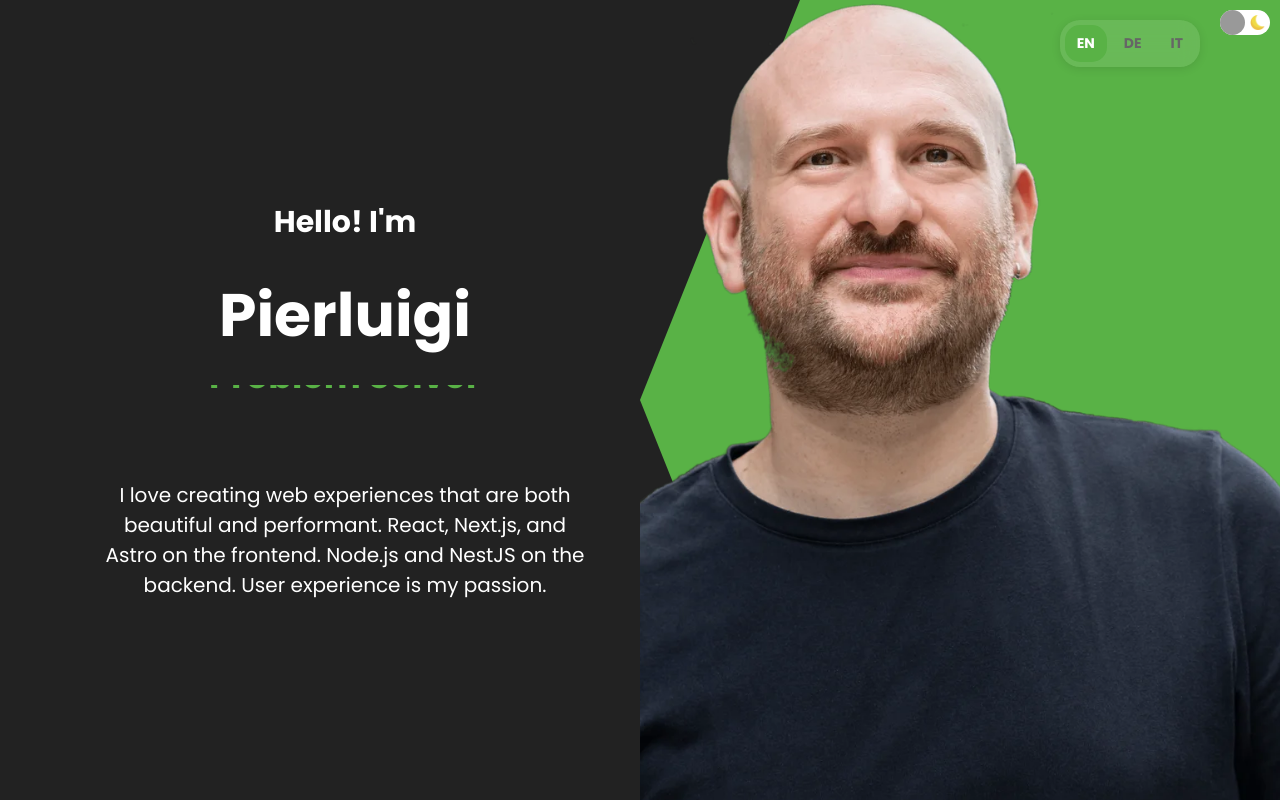
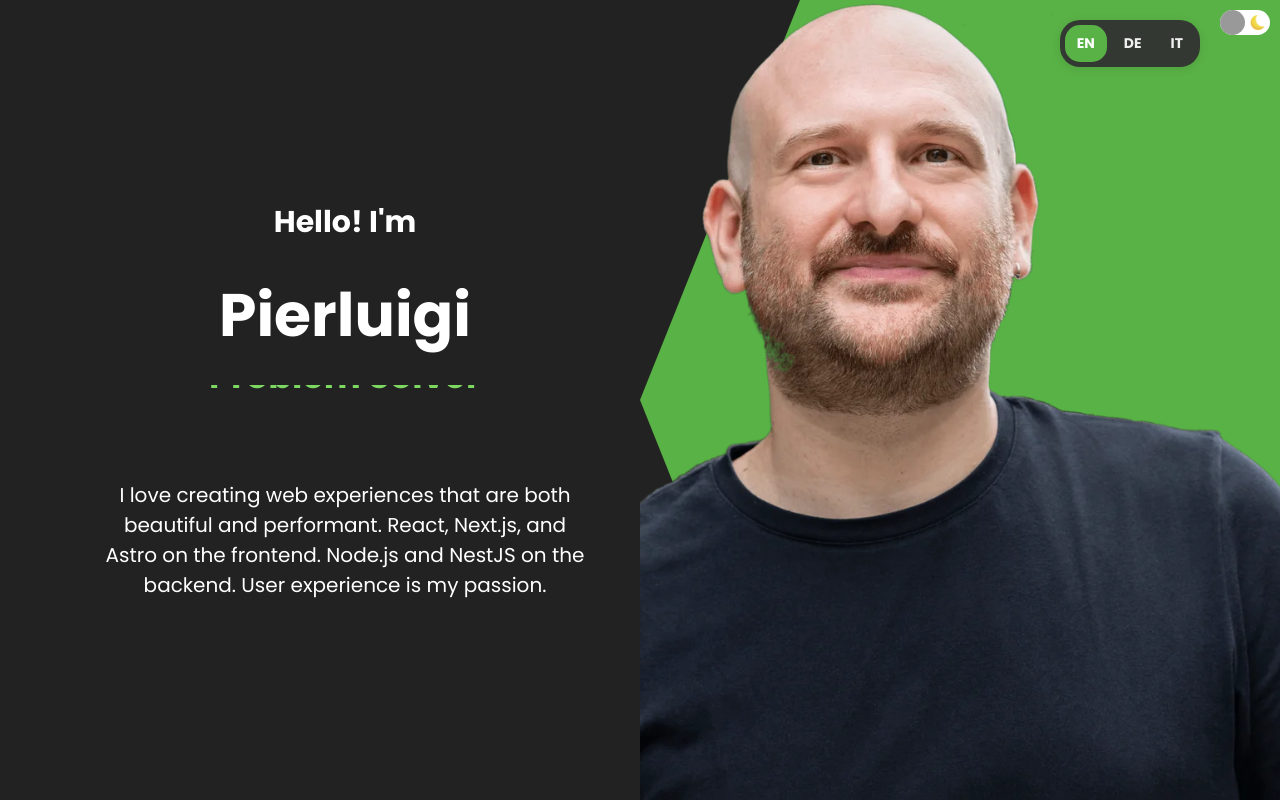
Before and after one commit to Pierluigi10/Portfolio_React, a React (Vite) app: page / in a window 1280 px wide. Shown: the top 800 px of the page. Built offline with nearby package versions, Linux system fonts and the light colour scheme.

Commit message:
fix accessibility issues and improve color contrast

```diff
--- a/src/components/intro/Intro.tsx
+++ b/src/components/intro/Intro.tsx
@@ -1,14 +1,23 @@
-import React from "react";
+import { useContext } from "react";
 import { useTranslation } from "react-i18next";
+import { ThemeContext } from "../../context";
 import "./intro.scss";
 import MeWebP from "../../images/me-min.webp";
 import MePNG from "../../images/me-min.png";
 
 function Intro() {
   const { t } = useTranslation();
+  const theme = useContext(ThemeContext);
+
+  if (!theme) {
+    throw new Error("Intro must be used within ThemeProvider");
+  }
 
   return (
-    <section className="intro" aria-label="Introduction">
+    <section
+      className={`intro ${theme.state.darkMode ? "dark-mode" : ""}`}
+      aria-label="Introduction"
+    >
       <div className="i_left">
         <div className="i_left_wrapper">
           <h2 className="i_intro">{t("intro.greeting")}</h2>
--- a/src/components/intro/intro.scss
+++ b/src/components/intro/intro.scss
@@ -50,7 +50,7 @@
             height: 40px;
             font-size: 18px;
             font-weight: bold;
-            color: #59b246;
+            color: #2d7a1f;
             display: flex;
             align-items: center;
             justify-content: center;
@@ -64,6 +64,20 @@
         font-weight: normal;
         margin-top: 15px;
         line-height: 1.4;
+      }
+    }
+  }
+
+  &.dark-mode {
+    .i_left {
+      .i_left_wrapper {
+        .i_title {
+          .i_title_wrapper {
+            .i_title_item {
+              color: #7dd862;
+            }
+          }
+        }
       }
     }
   }
--- a/src/components/languageSwitcher/LanguageSwitcher.tsx
+++ b/src/components/languageSwitcher/LanguageSwitcher.tsx
@@ -1,5 +1,6 @@
-import React from "react";
+import { useContext } from "react";
 import { useTranslation } from "react-i18next";
+import { ThemeContext } from "../../context";
 import "./languageSwitcher.scss";
 
 const languages = [
@@ -10,13 +11,22 @@ const languages = [
 
 function LanguageSwitcher() {
   const { i18n } = useTranslation();
+  const theme = useContext(ThemeContext);
+
+  if (!theme) {
+    throw new Error("LanguageSwitcher must be used within ThemeProvider");
+  }
 
   const changeLanguage = (langCode: string) => {
     i18n.changeLanguage(langCode);
   };
 
   return (
-    <div className="language-switcher">
+    <div
+      className={`language-switcher ${
+        theme.state.darkMode ? "dark-mode" : ""
+      }`}
+    >
       {languages.map((lang) => (
         <button
           key={lang.code}
--- a/src/components/languageSwitcher/languageSwitcher.scss
+++ b/src/components/languageSwitcher/languageSwitcher.scss
@@ -5,7 +5,7 @@
   z-index: 998;
   display: flex;
   gap: 5px;
-  background-color: rgba(255, 255, 255, 0.1);
+  background-color: rgba(255, 255, 255, 0.9);
   backdrop-filter: blur(10px);
   padding: 5px;
   border-radius: 20px;
@@ -15,7 +15,7 @@
     padding: 8px 12px;
     border: none;
     background-color: transparent;
-    color: #666;
+    color: #222;
     font-size: 14px;
     font-weight: 600;
     cursor: pointer;
@@ -24,8 +24,8 @@
     font-family: "Poppins", sans-serif;
 
     &:hover {
-      background-color: rgba(89, 178, 70, 0.1);
-      color: #59b246;
+      background-color: rgba(89, 178, 70, 0.15);
+      color: #1a6b10;
     }
 
     &.active {
@@ -36,6 +36,24 @@
     &:focus {
       outline: 2px solid #59b246;
       outline-offset: 2px;
+    }
+  }
+
+  &.dark-mode {
+    background-color: rgba(50, 50, 50, 0.95);
+
+    .lang-button {
+      color: #f0f0f0;
+
+      &:hover {
+        background-color: rgba(89, 178, 70, 0.2);
+        color: #7dd862;
+      }
+
+      &.active {
+        background-color: #59b246;
+        color: white;
+      }
     }
   }
 }
--- a/src/components/project/project.scss
+++ b/src/components/project/project.scss
@@ -2,7 +2,7 @@
   width: 40%;
   height: 30vh;
   margin: 20px 10px;
-  border: 2px solid #f3f2f2;
+  border: 2px solid #ccc;
   border-radius: 10px 10px 0px 0px;
   overflow: hidden;
 
```
